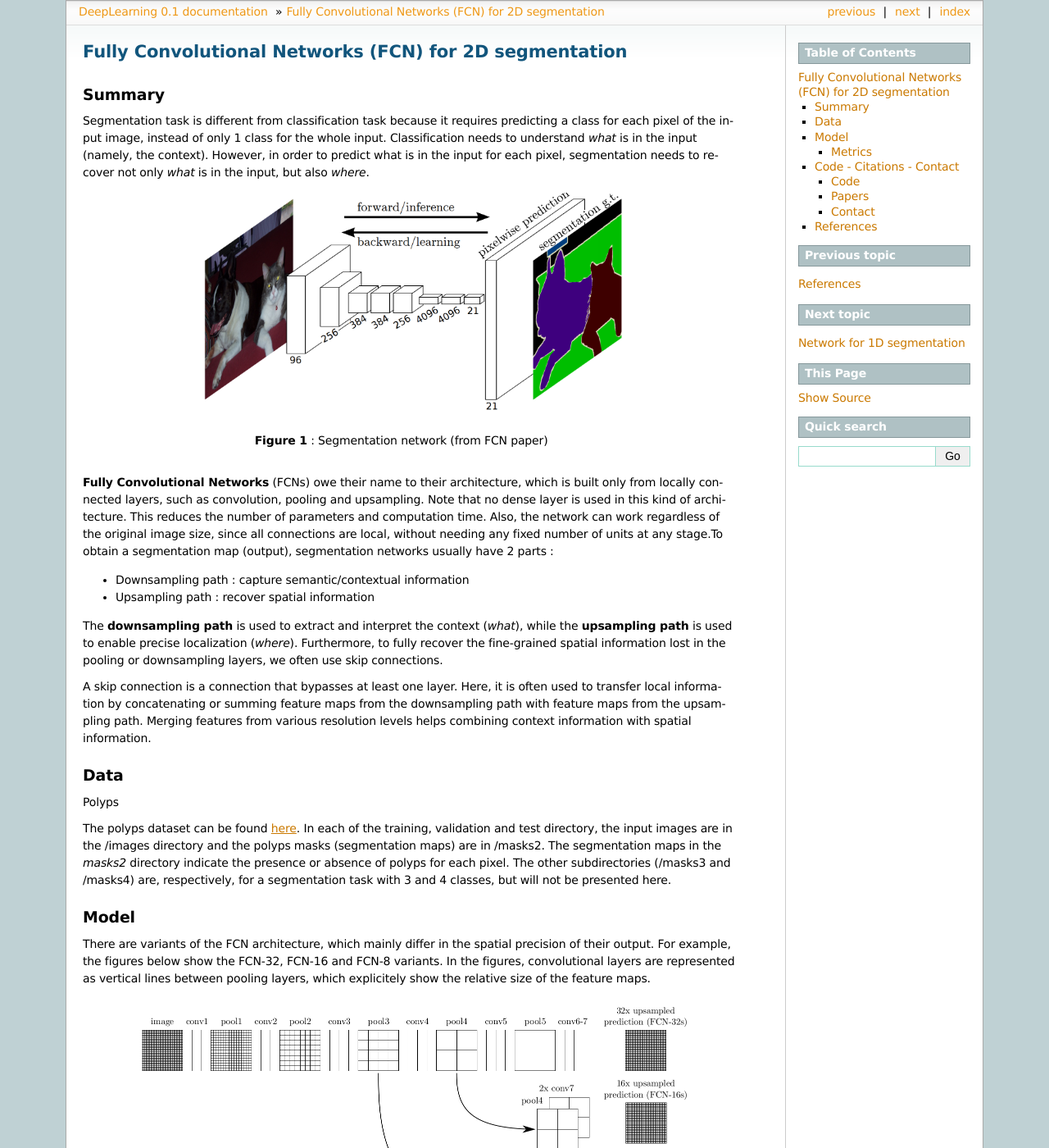
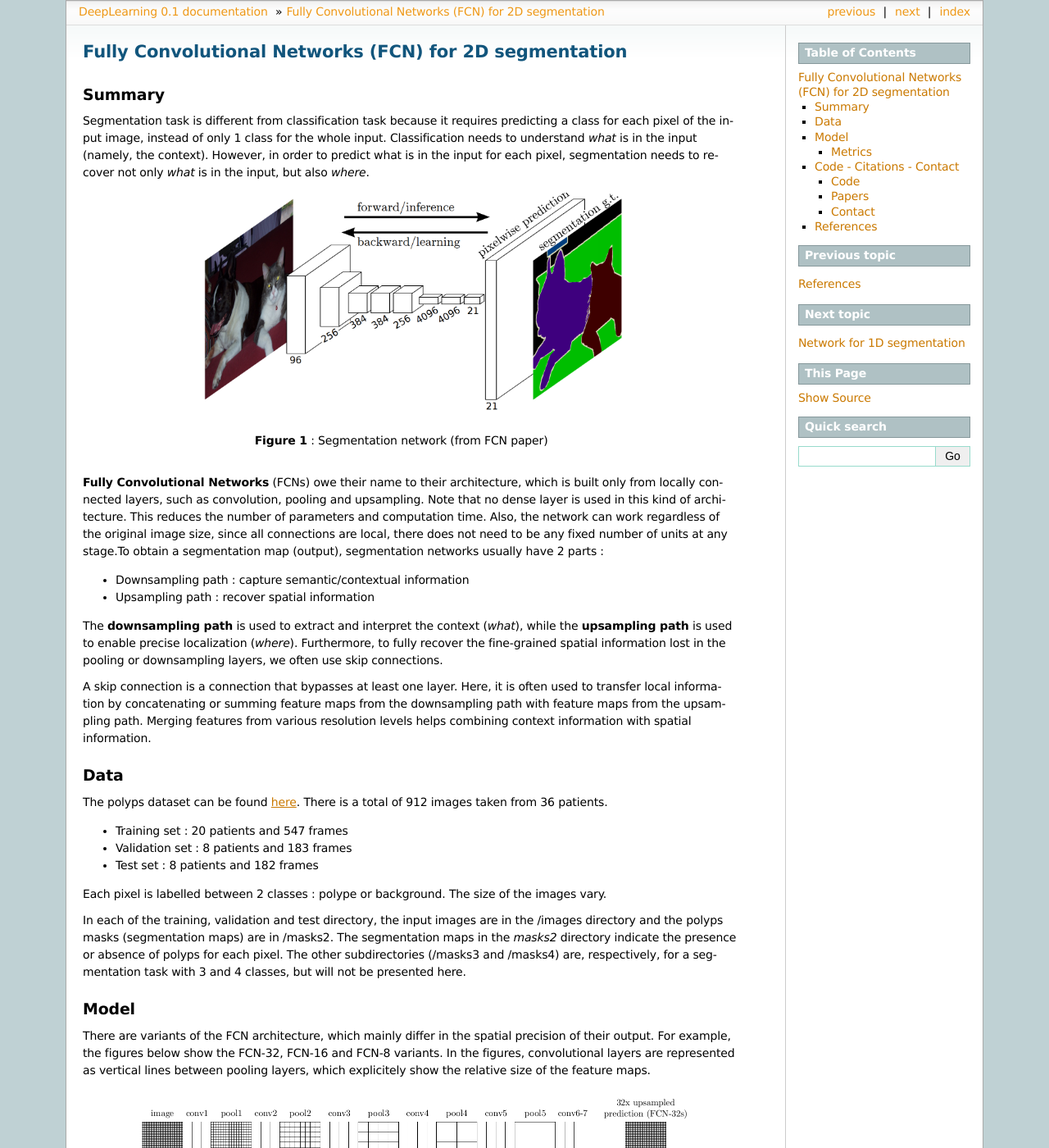
Before and after one commit to lisa-lab/DeepLearningTutorials, a Sphinx documentation site: the page built from doc/fcn_2D_segm.txt, in a window 1280 px wide and 1400 px high. Shown: the whole window at 82% size. Built offline with Sphinx 7.4.7, drawn with Linux system fonts in a browser that asks for light colours; formulas are drawn with MathJax 3.

Commit message:
dataset explanation addeed

```diff
--- a/doc/fcn_2D_segm.txt
+++ b/doc/fcn_2D_segm.txt
@@ -22,7 +22,7 @@ not only *what* is in the input, but also *where*.
 built only from locally connected layers, such as convolution, pooling and upsampling.
 Note that no dense layer is used in this kind of architecture. This reduces the number
 of parameters and computation time. Also, the network can work regardless of the original
-image size, since all connections are local, without needing any fixed number
+image size, since all connections are local, there does not need to be any fixed number
 of units at any stage.To obtain a segmentation map (output), segmentation
 networks usually have 2 parts :
 
@@ -43,9 +43,17 @@ from various resolution levels helps combining context information with spatial
 Data
 ++++
 
-Polyps
+The polyps dataset can be found `here <https://drive.google.com/file/d/0B_60jvsCt1hhZWNfcW4wbHE5N3M/view>`__.
+There is a total of 912 images taken from 36 patients.
 
-The polyps dataset can be found `here <https://drive.google.com/file/d/0B_60jvsCt1hhZWNfcW4wbHE5N3M/view>`__.
+* Training set : 20 patients and 547 frames
+* Validation set : 8 patients and 183 frames
+* Test set : 8 patients and 182 frames
+
+Each pixel is labelled between 2 classes : polype or background.
+The size of the images vary.
+
+
 In each of the training, validation and test directory, the input images are in the
 /images directory and the polyps masks (segmentation maps) are in /masks2. The
 segmentation maps in the *masks2* directory indicate the presence or absence
```
